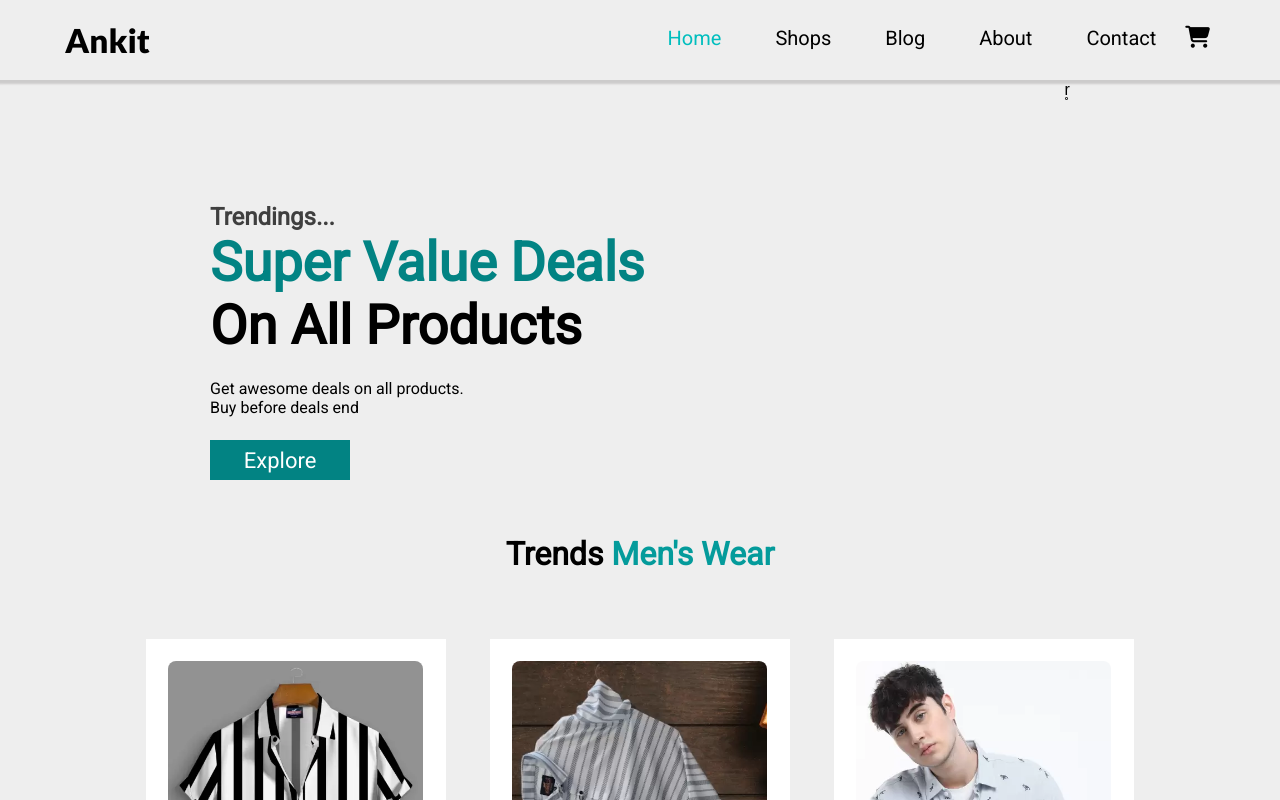
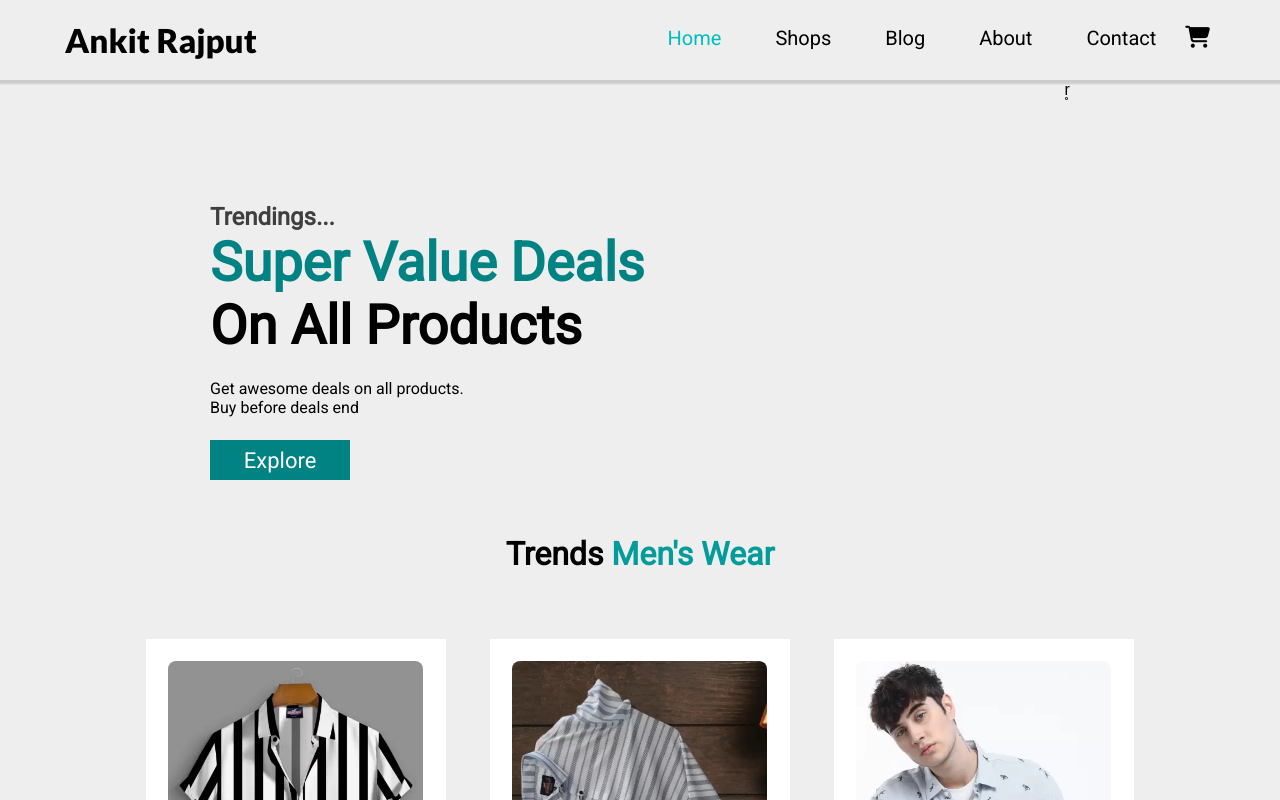
Before and after one commit to ankitrajput8212/E-Commerce-Website, a plain HTML site: page index.html in a window 1280 px wide. Shown: the top 800 px of the page. Drawn offline with Linux system fonts and the light colour scheme; a web font is replaced by a local one.

Commit message:
Update index.html

```diff
--- a/index.html
+++ b/index.html
@@ -20,7 +20,7 @@
     <div class="container">
         <nav>
             <div class="logo">
-                <h1>Ankit</h1>
+                <h1>Ankit Rajput</h1>
             </div>
             <ul>
                 <li>
```
